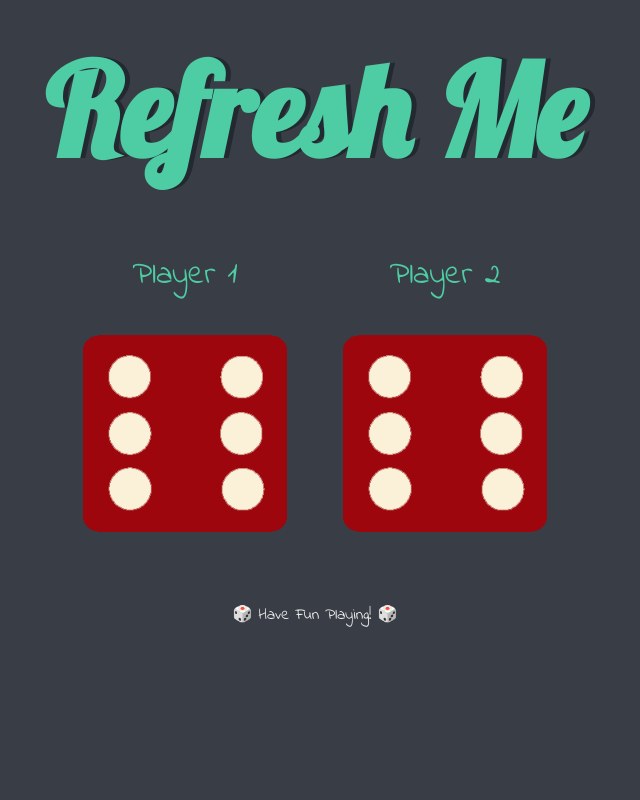
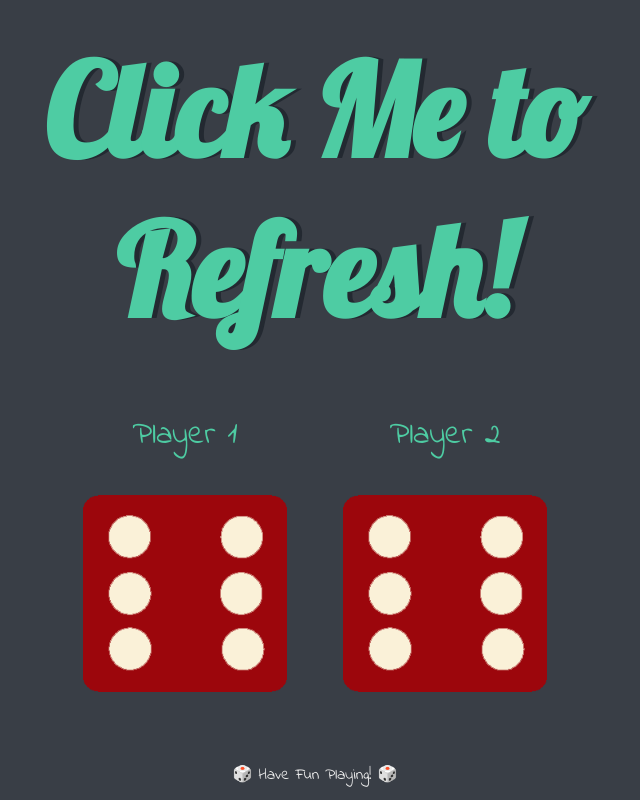
Before and after one commit to esun237/dicee_game, a plain HTML site: page index.html in a window 1280 px wide. Shown: the whole page, without its empty margins (325-965 px from the left). Drawn offline with Linux system fonts and the light colour scheme.

Commit message:
updated the title to Click Me to Refresh!

```diff
--- a/index.html
+++ b/index.html
@@ -10,7 +10,7 @@
   <body>
 
     <div class="container">
-      <h1>Refresh Me</h1>
+      <h1>Click Me to Refresh!</h1>
 
       <div class="dice">
         <p>Player 1</p>
```
